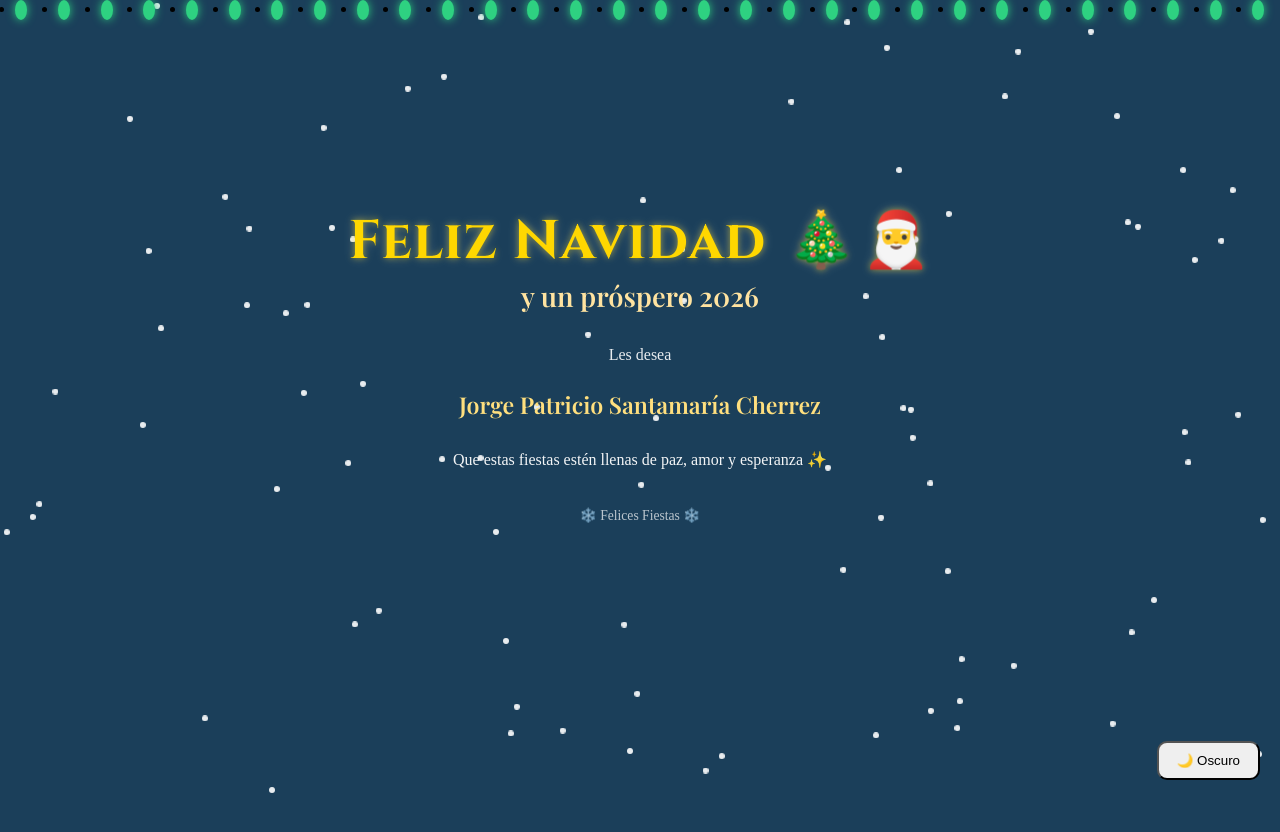
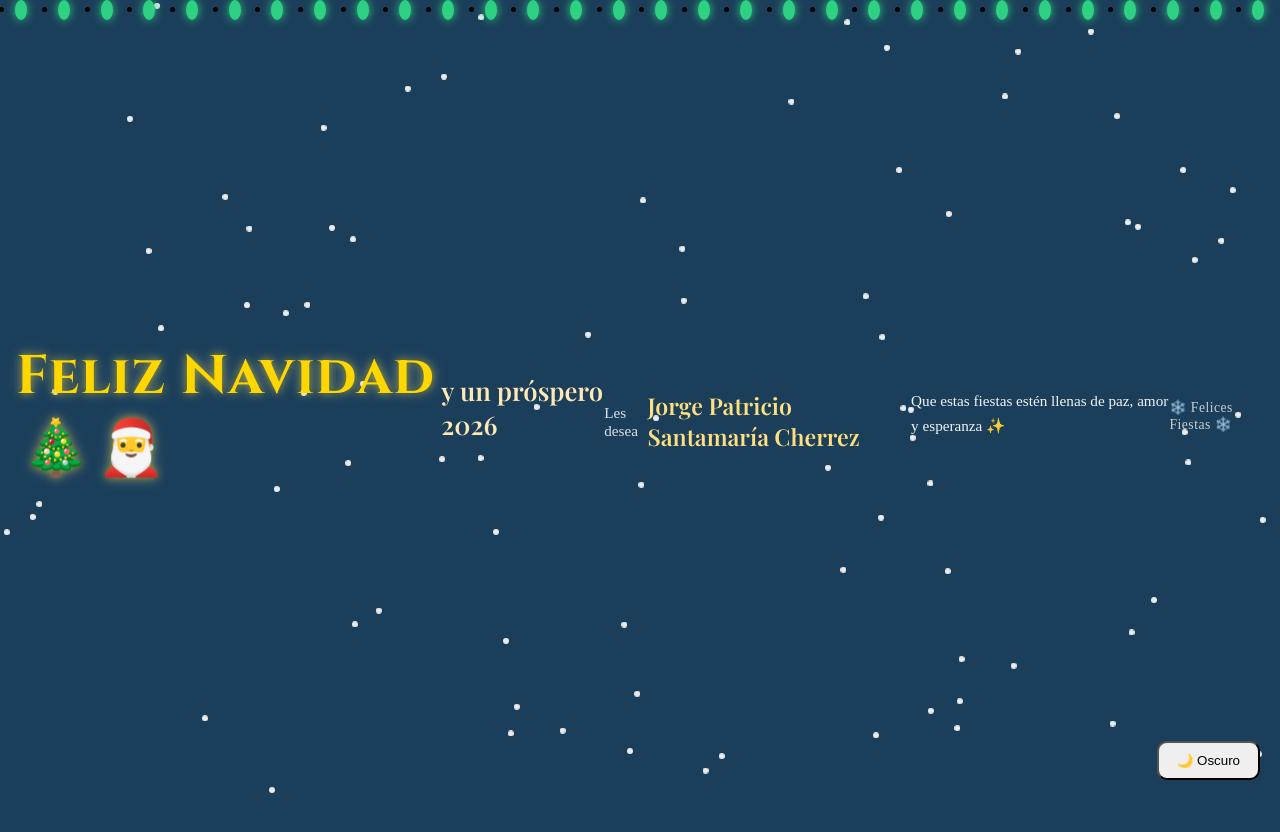
Before and after one commit to Patogol35/Navidad, a React (Vite) app: page / in a window 1280 px wide. Before the commit the page ends 800 px from the top, so only its background shows below. Built offline with nearby package versions, Linux system fonts and the light colour scheme.

Commit message:
Update Home.css

```diff
--- a/src/pages/Home.css
+++ b/src/pages/Home.css
@@ -1,58 +1,64 @@
 @import url("https://fonts.googleapis.com/css2?family=Cinzel:wght@600;700&family=Playfair+Display:wght@500;600&display=swap");
 
 /* =========================
-FONDO SIMPLE NAVIDEÑO
+FONDO NAVIDEÑO ELEGANTE
 ========================= */
 body {
   margin: 0;
-  background: linear-gradient(
-    180deg,
-    #8b1d1d 0%,
-    #6f1515 100%
-  );
+  min-height: 100vh;
+  background:
+    radial-gradient(circle at top, rgba(255,255,255,0.15), transparent 40%),
+    linear-gradient(180deg, #9c1f1f 0%, #5c0f0f 100%);
+  overflow: hidden;
 }
 
 /* =========================
-CONTENEDOR
+CONTENEDOR PRINCIPAL
 ========================= */
 .home-container {
   min-height: 100vh;
   display: flex;
-  flex-direction: column;
   align-items: center;
-
-  justify-content: center;   /* ⬅️ elimina el vacío abajo */
-  padding-top: 0;
-  padding-bottom: 0;
-  padding-inline: 16px;
-
-  text-align: center;
-  color: #ffffff;
+  justify-content: center;
+  padding: 16px;
   position: relative;
   z-index: 10;
+  color: #fff;
+}
 
-  transform: translateY(-4vh); /* ⬅️ sube ligeramente */
+/* =========================
+TARJETA CENTRAL
+========================= */
+.home-card {
+  background: rgba(255, 255, 255, 0.08);
+  backdrop-filter: blur(10px);
+  border-radius: 20px;
+  padding: 32px 28px;
+  max-width: 560px;
+  width: 100%;
+  text-align: center;
+
+  box-shadow:
+    0 10px 30px rgba(0,0,0,0.35),
+    inset 0 0 0 1px rgba(255,255,255,0.15);
 }
+
 /* =========================
 TÍTULO
 ========================= */
 .title {
   font-family: "Cinzel", serif;
-  font-size: clamp(2.1rem, 6vw, 3.4rem);
+  font-size: clamp(2.2rem, 6vw, 3.4rem);
   font-weight: 700;
-  letter-spacing: 1.2px;
-  margin: 0;
-  line-height: 1.1;
-  white-space: nowrap;
-
+  letter-spacing: 1.3px;
+  margin: 0 0 6px;
   color: #ffd700;
 
   text-shadow:
-    0 0 6px rgba(255, 215, 0, 0.45),
-    0 0 12px rgba(255, 255, 255, 0.25);
+    0 0 8px rgba(255,215,0,0.55),
+    0 0 16px rgba(255,255,255,0.25);
 }
 
-/* Emojis normales */
 .title span {
   margin-left: 6px;
 }
@@ -62,43 +68,42 @@ SUBTÍTULO
 ========================= */
 .subtitle {
   font-family: "Playfair Display", serif;
-  font-size: clamp(1.2rem, 4.5vw, 1.7rem);
-  margin-top: 6px;
-  margin-bottom: 16px;
-  color: #ffe3a0;
+  font-size: clamp(1.2rem, 4vw, 1.6rem);
+  margin: 0 0 18px;
+  color: #ffe8b3;
 }
 
 /* =========================
 TEXTOS
 ========================= */
 .message {
-  font-size: 1rem;
-  opacity: 0.9;
-  margin-bottom: 2px;
+  font-size: 0.95rem;
+  opacity: 0.85;
+  margin-bottom: 4px;
 }
 
 .name {
   font-family: "Playfair Display", serif;
-  font-size: clamp(1.2rem, 4vw, 1.45rem);
+  font-size: clamp(1.15rem, 4vw, 1.45rem);
   font-weight: 600;
   color: #ffdf7e;
-  margin-bottom: 12px;
+  margin-bottom: 14px;
 }
 
 .blessing {
-  max-width: 520px;
-  font-size: 1rem;
-  line-height: 1.55;
+  font-size: 0.95rem;
+  line-height: 1.6;
   opacity: 0.95;
+  margin-bottom: 20px;
 }
 
 /* =========================
 FOOTER
 ========================= */
 .footer {
-  margin-top: 18px;
   font-size: 0.85rem;
-  opacity: 0.7;
+  opacity: 0.75;
+  letter-spacing: 0.5px;
 }
 
 /* =========================
@@ -108,7 +113,7 @@ NIEVE (NO TOCAR)
   pointer-events: none;
   position: fixed;
   inset: 0;
-  z-index: -1;
+  z-index: 0;
   overflow: hidden;
 }
 
@@ -121,7 +126,6 @@ NIEVE (NO TOCAR)
   background-size: 70px 70px;
   animation: snow-fall-front 6s linear infinite;
   opacity: 0.45;
-  will-change: transform;
 }
 
 .snow-mobile::after {
@@ -133,7 +137,6 @@ NIEVE (NO TOCAR)
   background-size: 45px 45px;
   animation: snow-fall-back 10s linear infinite;
   opacity: 0.35;
-  will-change: transform;
 }
 
 @keyframes snow-fall-front {
```
